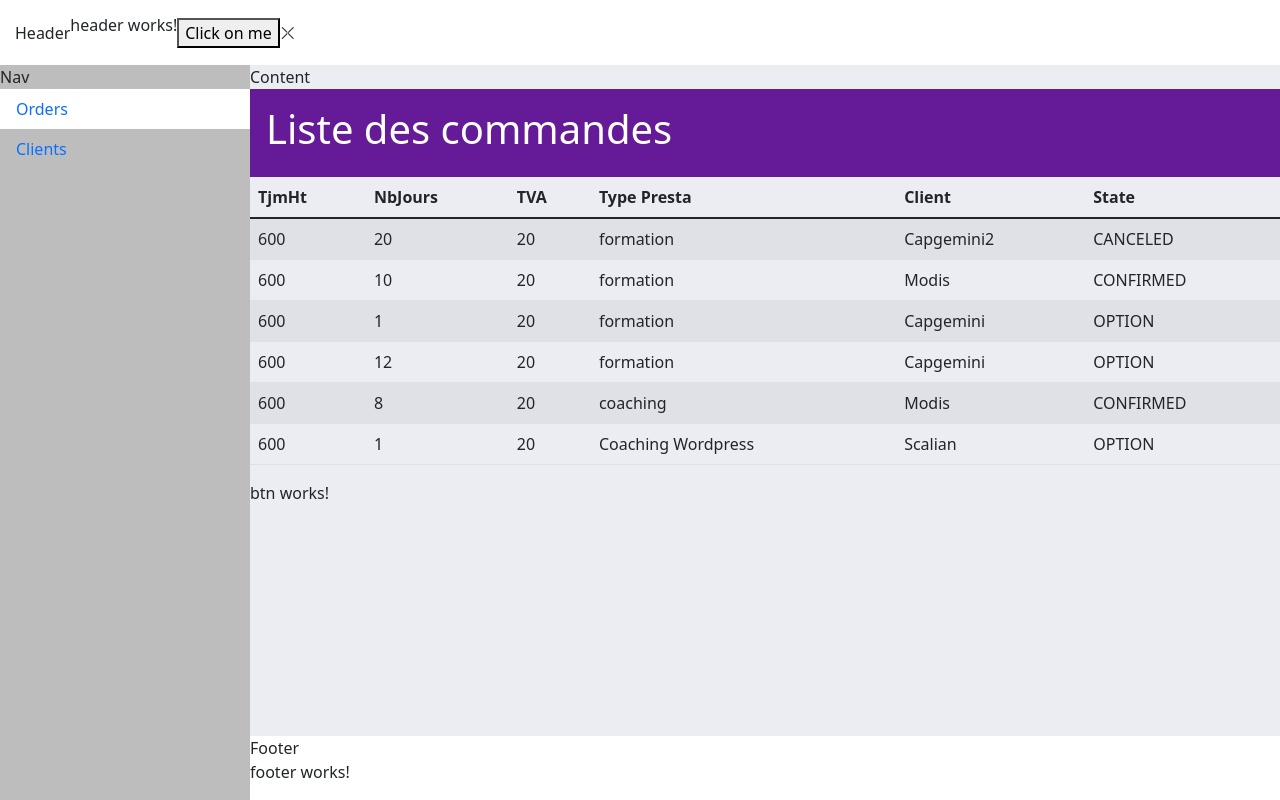
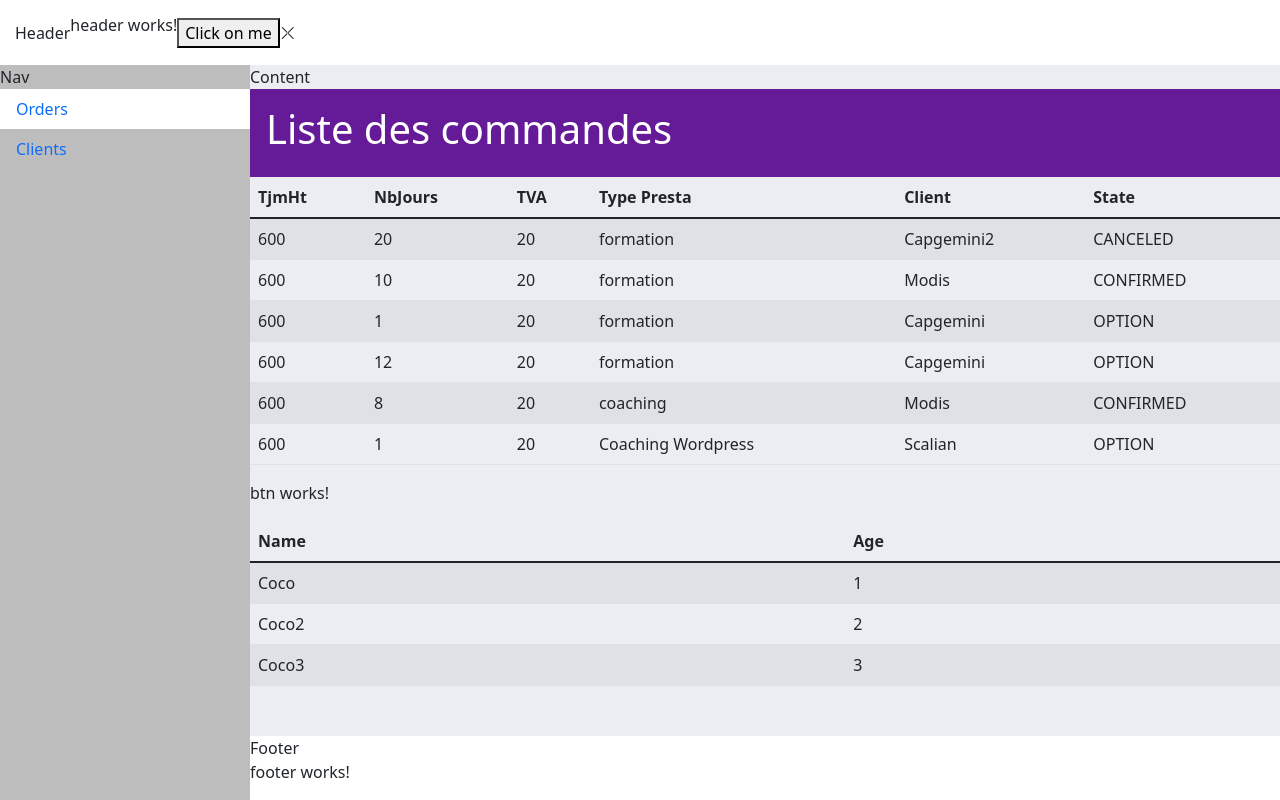
Before and after one commit to MadMax8930/angular-cda, an Angular app: page /orders in a window 1280 px wide. Built offline with nearby package versions, Linux system fonts and the light colour scheme; data requests are answered from the project's data file.

Commit message:
25 - tableau dynamic + projection

```diff
--- a/src/app/orders/pages/page-list-orders/page-list-orders.component.html
+++ b/src/app/orders/pages/page-list-orders/page-list-orders.component.html
@@ -1,8 +1,24 @@
 <!-- <app-template-full-width [title]="'Liste des commandes'"></app-template-full-width> -->
 <app-template-full-width [title]="monTitre" *ngIf="parentCollection">
     <app-table-light
-        [headers]="parentHeaders"
-        [collection]="parentCollection"></app-table-light>
+        [headers]="parentHeaders">
+        <tr *ngFor="let order of parentCollection">
+            <td>{{ order.tjmHt }}</td>
+            <td>{{ order.nbJours }}</td>
+            <td>{{ order.tva }}</td>
+            <td>{{ order.typePresta }}</td>
+            <td>{{ order.client }}</td>
+            <td>{{ order.state }}</td>
+        </tr>
+    </app-table-light>
     <app-btn></app-btn>
+
+    <app-table-light
+        [headers]="usersHeaders">
+        <tr *ngFor="let user of users">
+            <td>{{ user.name }}</td>
+            <td>{{ user.age }}</td>
+        </tr>
+    </app-table-light>
 </app-template-full-width>
 <!-- <button (click)="changeTitle()">ChangeTitle</button> -->
--- a/src/app/orders/pages/page-list-orders/page-list-orders.component.ts
+++ b/src/app/orders/pages/page-list-orders/page-list-orders.component.ts
@@ -12,6 +12,24 @@ export class PageListOrdersComponent implements OnInit {
   public parentCollection!: Order[];
   public parentHeaders: string[];
   public monTitre: {label: string};
+
+  //test
+  public usersHeaders = ['Name', 'Age'];
+  public users = [
+    {
+      name : "Coco",
+      age: 1
+    },
+    {
+      name : "Coco2",
+      age: 2
+    }
+    ,
+    {
+      name : "Coco3",
+      age: 3
+    }
+  ]
 
   constructor(private ordersService: OrdersService) {
     this.monTitre = {label: "Liste des commandes"};
--- a/src/app/shared/components/table-light/table-light.component.html
+++ b/src/app/shared/components/table-light/table-light.component.html
@@ -5,14 +5,7 @@
         </tr>
     </thead>
     <tbody>
-        <tr *ngFor="let order of collection">
-            <td>{{ order.tjmHt }}</td>
-            <td>{{ order.nbJours }}</td>
-            <td>{{ order.tva }}</td>
-            <td>{{ order.typePresta }}</td>
-            <td>{{ order.client }}</td>
-            <td>{{ order.state }}</td>
-        </tr>
+        <ng-content></ng-content>
     </tbody>
 </table>
 
--- a/src/app/shared/components/table-light/table-light.component.ts
+++ b/src/app/shared/components/table-light/table-light.component.ts
@@ -1,5 +1,4 @@
 import { Component, Input, OnInit } from '@angular/core';
-import { Order } from 'src/app/core/models/order';
 
 @Component({
   selector: 'app-table-light',
@@ -8,7 +7,6 @@ import { Order } from 'src/app/core/models/order';
 })
 export class TableLightComponent implements OnInit {
   @Input() public headers!: string[];
-  @Input() public collection!: Order[];
 
   constructor() { }
 
```
